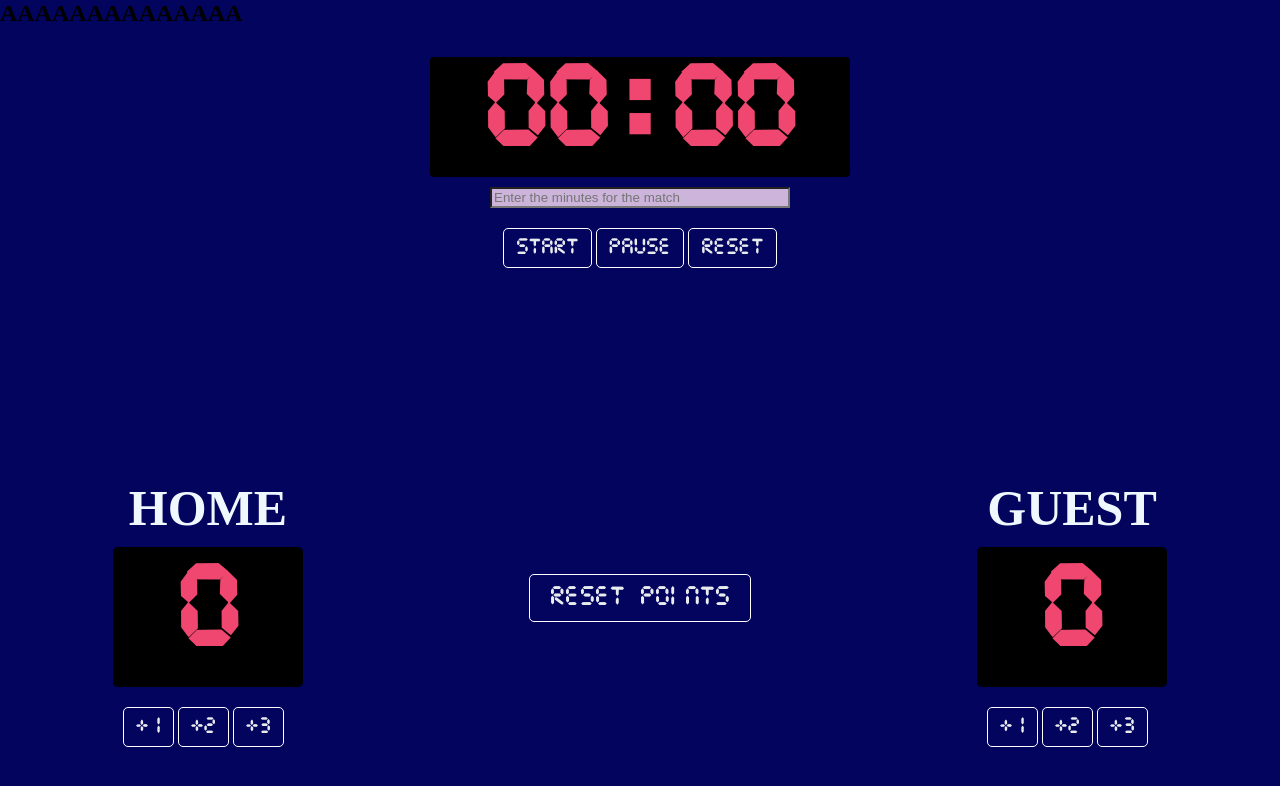
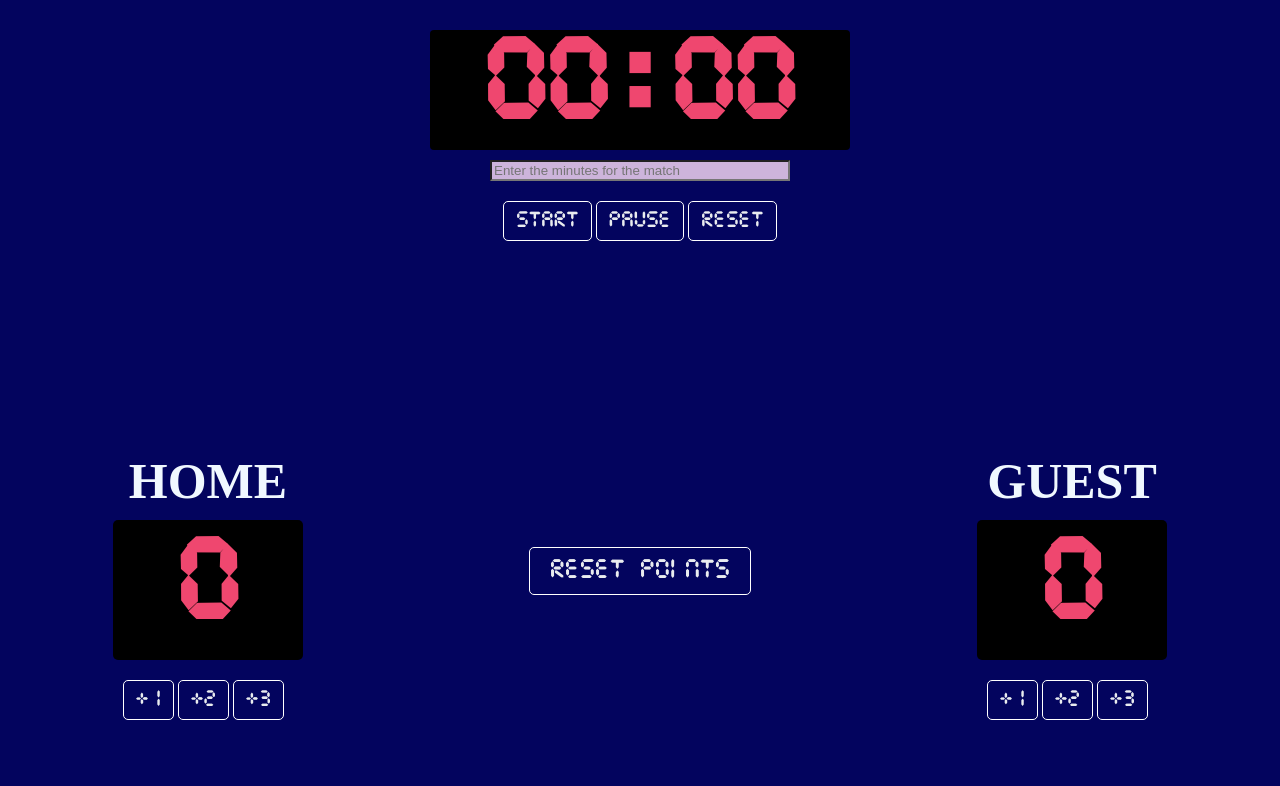
Before and after one commit to AlanRuiz01/Scoreboar_AlanRuiz, a website built with Vite: page index.html in a window 1280 px wide. Built offline with nearby package versions, Linux system fonts and the light colour scheme.

Commit message:
Update index.html

```diff
--- a/index.html
+++ b/index.html
@@ -3,7 +3,6 @@
         <link rel="stylesheet" href="index.css">
     </head>
     <body>
-        <h2>AAAAAAAAAAAAAA</h2>
        <div class="timer-container">
             <h2 id="timerTitle">00:00</h2>
             <input type="number" id="minutesInput" placeholder="Enter the minutes for the match">
```
